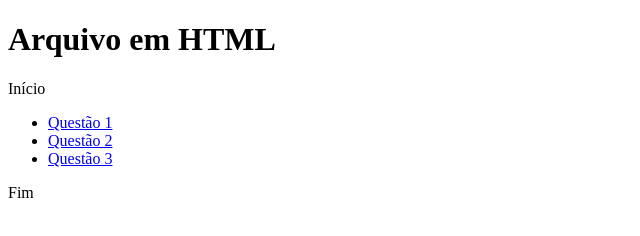
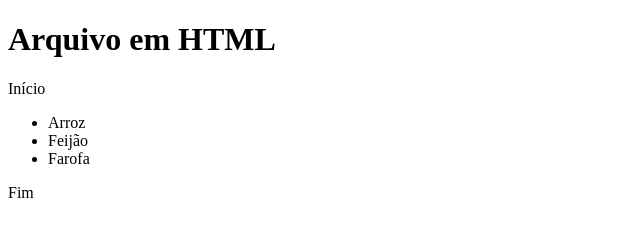
Before and after one commit to BernardoAntunes2008/BernardoAntunes2008.github.io, a plain HTML site: page index.html in a window 1280 px wide. Shown: the whole page, without its empty margins (0-640 px from the left). Drawn offline with Linux system fonts and the light colour scheme.

Commit message:
Update index.html

```diff
--- a/index.html
+++ b/index.html
@@ -9,19 +9,11 @@
     <body>
         <h1>Arquivo em HTML</h1>
         <p>Início</p>
-        <nav>
             <ul>
-            <li>
-                <a href="https://bernardoantunes2008.github.io/Quest%C3%A3o1">Questão 1</a>
-            </li>
-            <li>
-                <a href="https://bernardoantunes2008.github.io/Quest%C3%A3o2">Questão 2</a>
-            </li>
-            <li>
-                <a href="https://bernardoantunes2008.github.io/questao3">Questão 3</a>
-            </li>
+            <li>Arroz</li>
+            <li>Feijão</li>
+            <li>Farofa</li>
             </ul>
-        </nav>
         <p>Fim</p>
     </body>
 </html>
```
